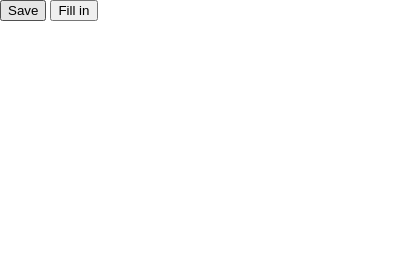
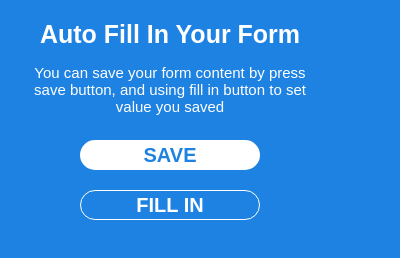
Before and after one commit to emagrorrim/auto-fill-in-your-form, a browser extension: page src/popup.html in a window 400 px wide. Drawn offline with Linux system fonts and the light colour scheme.

Commit message:
Add basic css style

```diff
--- a/src/popup.html
+++ b/src/popup.html
@@ -6,7 +6,9 @@
     <script src="./scripts/popup.js"></script>
   </head>
   <body>
-    <button id="save-btn">Save</button>
-    <button id="fill-in-btn">Fill in</button>
+    <h1 class="title">Auto Fill In Your Form</h1>
+    <p class="description">You can save your form content by press save button, and using fill in button to set value you saved</p>
+    <button class="btn" id="save-btn">SAVE</button>
+    <button class="btn" id="fill-in-btn">FILL IN</button>
   </body>
 </html>
--- a/src/style/popup.css
+++ b/src/style/popup.css
@@ -1,6 +1,51 @@
-body {
+body, h1, h2 {
   margin: 0;
   padding: 0;
+}
+
+body {
+  font-family: sans-serif;
+  padding: 20px;
+  background: #1E82E2;
+  border: none;
+  overflow: hidden;
+  width: 300px;
+  text-align: center;
+}
+
+.title {
+  font-size: 25px;
+  font-weight: bolder;
+  color: white;
+}
+
+.description {
+  padding: 0 auto;
+  display: inline-block;
+  font-size: 15px;
+  font-weight: lighter;
+  color: white;
+}
+
+.btn {
+  display: inline-block;
+  width: 60%;
+  height: 30px;
+  margin: 10px;
+  font-size: 20px;
+  font-weight: bold;
   background: white;
-  overflow: hidden;
+  border-radius: 15px;
+  border: none;
 }
+
+.btn#save-btn {
+  background: white;
+  color: #1E82E2;
+}
+
+.btn#fill-in-btn {
+  background: #1E82E2;
+  color: white;
+  border: 1px white solid;
+}
```
